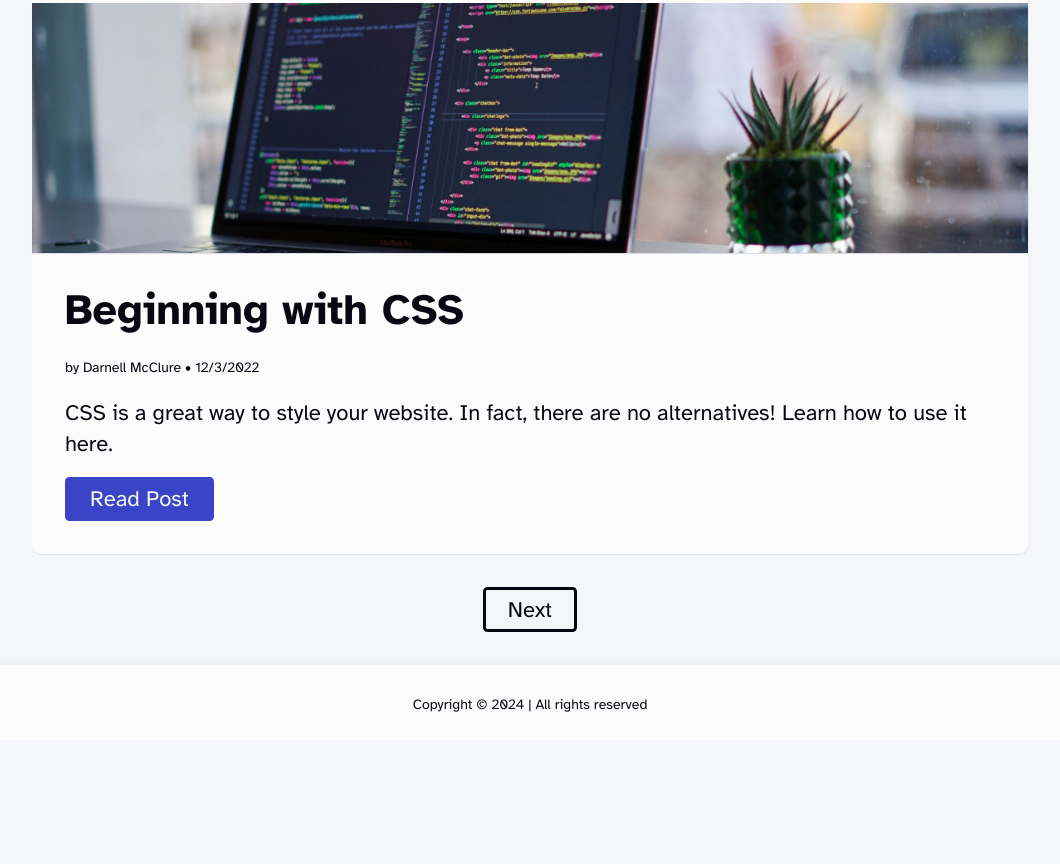
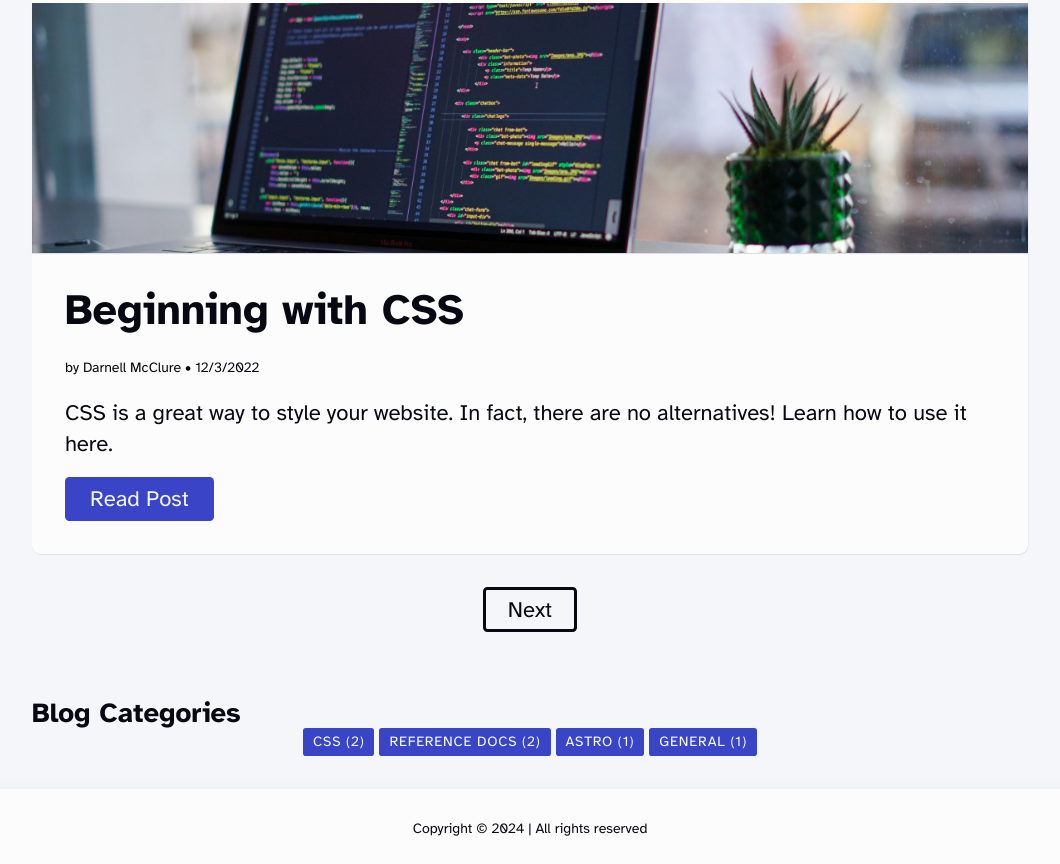
Before and after one commit to WebDevJasonCameron/jason-codes-blog, an Astro site: page /blog in a window 1280 px wide. Shown: the part 1641-2505 px from the top of the page, without its empty margins (110-1170 px from the left). Before the commit the page ends 2381 px from the top, so only its background shows below. Built offline with nearby package versions, Linux system fonts and the light colour scheme; Astro itself is replaced by a stand-in of ours.

Commit message:
cat show now at the btm

```diff
--- /dev/null
+++ b/src/components/CategoryCloud.astro
@@ -0,0 +1,36 @@
+---
+import { formatBlogPosts, slugify } from "../js/utils";
+
+const allPosts = await Astro.glob("../pages/posts/**/*md");
+const filterParams = {
+    filterOutDrafts: true,
+    filterOutFuturePosts: true,
+    sortByDate: true,
+    limit: undefined,
+}
+const formattedPosts = formatBlogPosts(allPosts, filterParams);
+
+const allCategories = formattedPosts
+    .map((cat) => cat.frontmatter.category.toLowerCase()).flat();
+
+const processedCats = allCategories.reduce((acc, category) => {
+    // check if the cat exists in the acc
+    const value = acc[category] || 0;
+
+    return {
+        ...acc,
+        [category]: value + 1
+    }
+}, {})
+
+const { showCount } = Astro.props;
+---
+<ul class="categories">
+    {
+        Object.entries(processedCats).map(([key, val]) => (
+                <li>
+                    <a class="badge" href={`/category/${slugify(key)}/`}>{key} {showCount && `(${val})`}</a>
+                </li>
+        ))
+    }
+</ul>
--- a/src/layouts/BlogPostLayout.astro
+++ b/src/layouts/BlogPostLayout.astro
@@ -2,6 +2,7 @@
 // COMPs
 import MainLayout from "./MainLayout.astro";
 import PostHeader from "../components/PostHeader.astro";
+import CategoryCloud from "../components/CategoryCloud.astro";
 
 
 const { frontmatter } = Astro.props;
@@ -19,7 +20,10 @@ const { title, description, date, category, author, image } = frontmatter;
                 <slot />
             </div>
             <div class="sidebar">
-
+                <aside class="container" aria-label="Blog Categories">
+                    <h2 class="h3">Blog Categories</h2>
+                    <CategoryCloud />
+                </aside>
             </div>
         </div>
     </header>
--- a/src/pages/blog/[...page].astro
+++ b/src/pages/blog/[...page].astro
@@ -3,6 +3,7 @@
 import MainLayout from '../../layouts/MainLayout.astro';
 import PostCard from "../../components/PostCard.astro";
 import Pagination from "../../components/Pagination.astro";
+import CategoryCloud from "../../components/CategoryCloud.astro";
 
 // UTILs
 import { formatBlogPosts } from "../../js/utils";
@@ -37,4 +38,8 @@ const { page } = Astro.props;
         </div>
         <Pagination prevUrl={page.url.prev} nextUrl={page.url.next} />
     </section>
+    <aside class="container" aria-label="Blog Categories">
+        <h2 class="h3">Blog Categories</h2>
+        <CategoryCloud showCount={true} />
+    </aside>
 </MainLayout>
```
